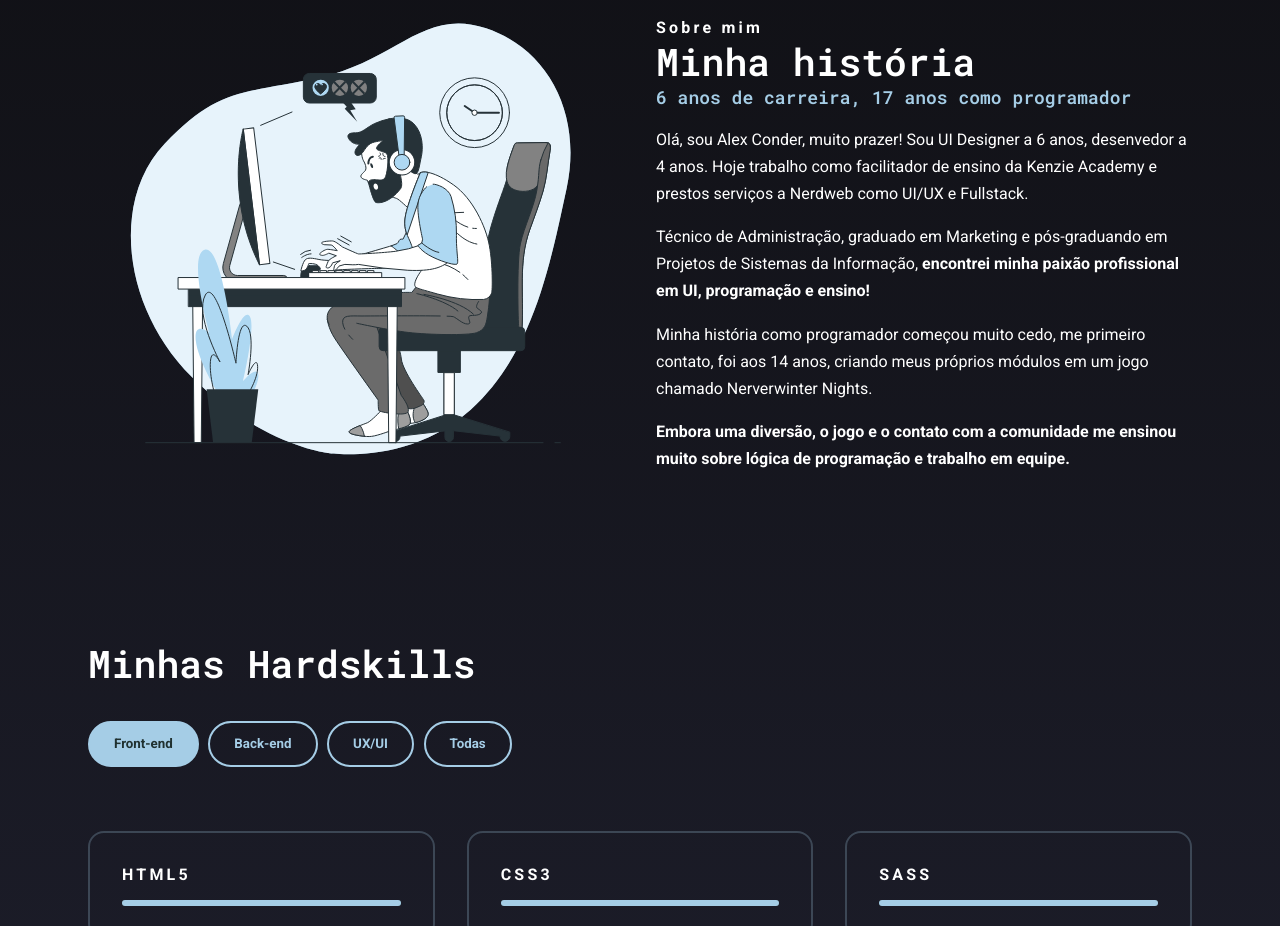
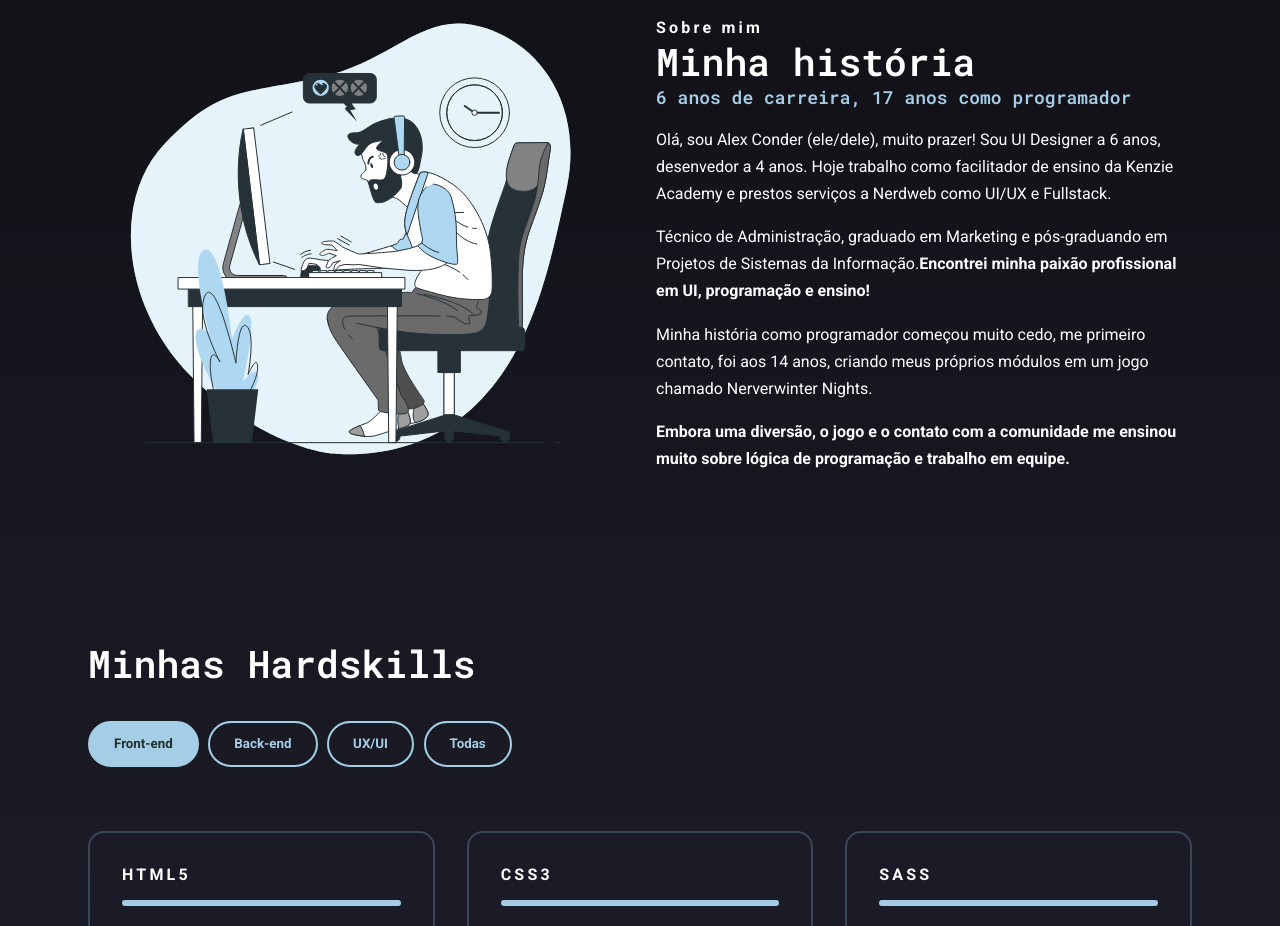
Before and after one commit to josedasilva123/portfolio, a Next.js app: page / in a window 1280 px wide. Shown: the part 800-1726 px from the top of the page. Built offline with nearby package versions, Linux system fonts and the light colour scheme.

Commit message:
fix removing empty js tag

```diff
--- a/components/AboutMe/index.tsx
+++ b/components/AboutMe/index.tsx
@@ -37,16 +37,16 @@ const AboutMe: React.FC = () => {
             </ThemeTitle>
             <ThemeTextBox gap="1rem" textBoxMargin={{ top: "1rem" }}>
               <ThemeParagraph paragraphColor="white">
-                Olá, sou Alex Conder, muito prazer! Sou UI Designer a 6 anos,
+                Olá, sou Alex Conder (ele/dele), muito prazer! Sou UI Designer a 6 anos,
                 desenvedor a 4 anos. Hoje trabalho como facilitador de ensino da
                 Kenzie Academy e prestos serviços a Nerdweb como UI/UX e
                 Fullstack.
               </ThemeParagraph>
               <ThemeParagraph paragraphColor="white">
                 Técnico de Administração, graduado em Marketing e pós-graduando
-                em Projetos de Sistemas da Informação,{" "}
+                em Projetos de Sistemas da Informação.
                 <b>
-                  encontrei minha paixão profissional em UI, programação e
+                  Encontrei minha paixão profissional em UI, programação e
                   ensino!
                 </b>
               </ThemeParagraph>
@@ -59,7 +59,7 @@ const AboutMe: React.FC = () => {
                 <b>
                   Embora uma diversão, o jogo e o contato com a comunidade me
                   ensinou muito sobre lógica de programação e trabalho em
-                  equipe.{" "}
+                  equipe.
                 </b>
               </ThemeParagraph>
             </ThemeTextBox>
```
